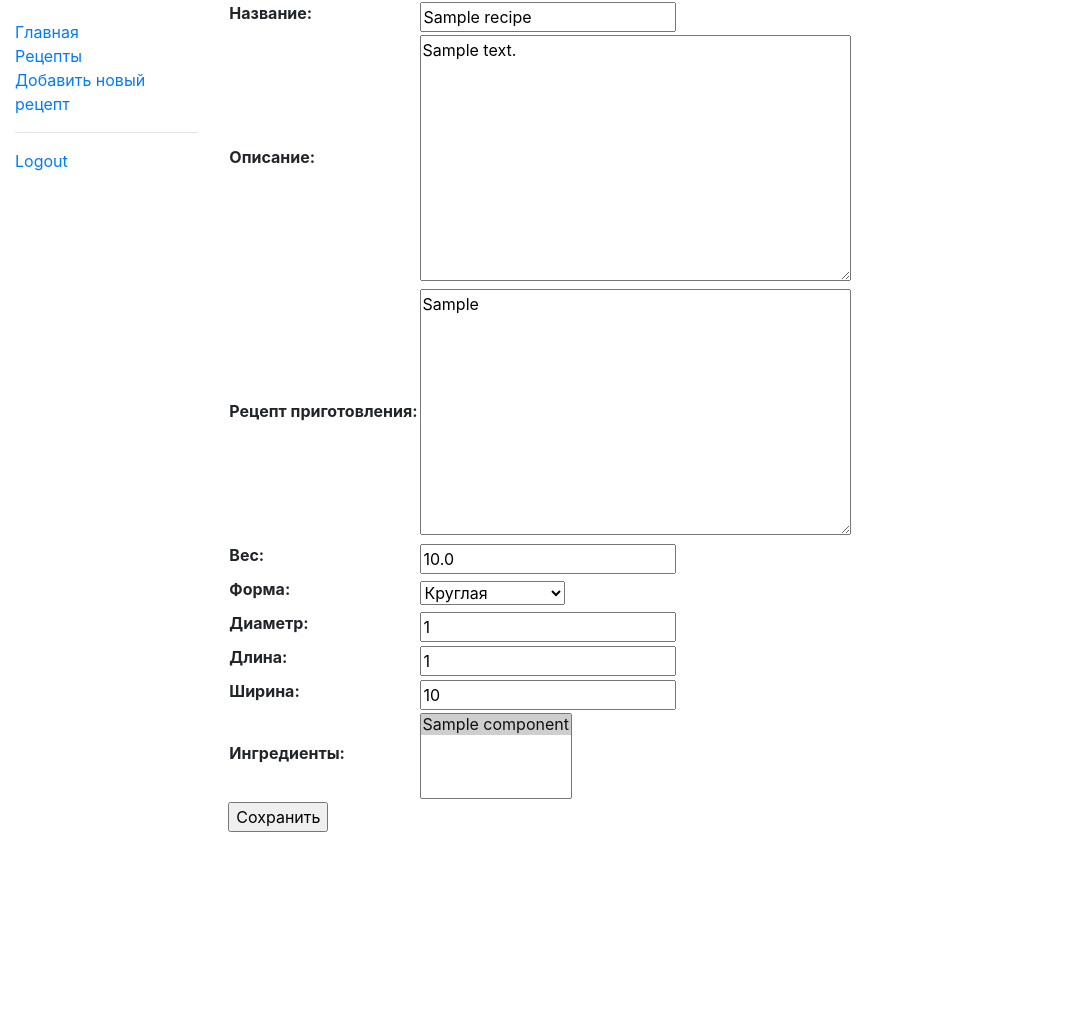
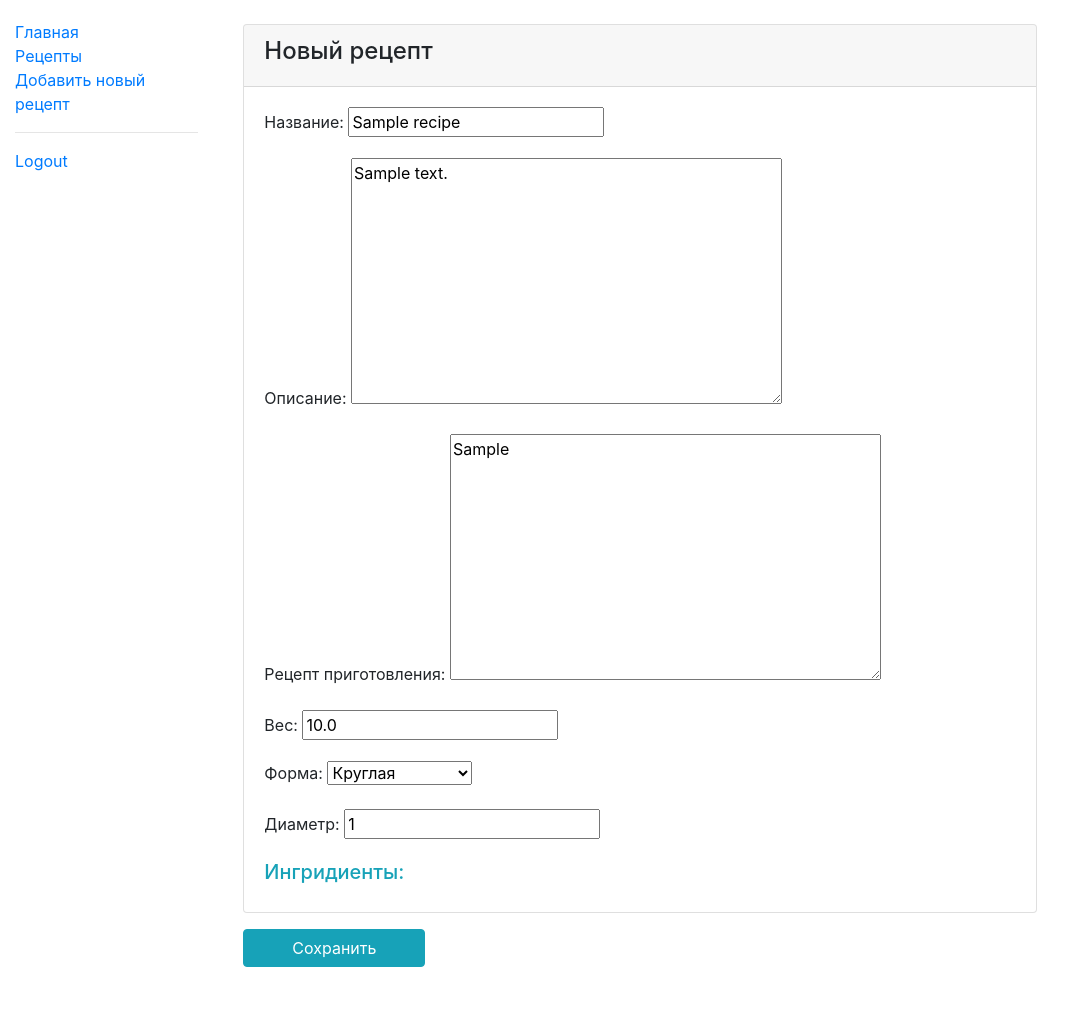
Before and after one commit to mega-yujin/aromat-biskvita, a Django app: page /calc/recipe/1/edit/ in a window 1280 px wide. Shown: the whole page, without its empty margins (0-1085 px from the left). Before the commit the page ends 832 px from the top, so only its background shows below. Run offline with Django 3.2, Linux system fonts and the light colour scheme; a user stored in the database is signed in; tables that the repository leaves empty hold one stand-in row (values such as "Sample post"); some libraries are stand-ins or nearby versions.

Commit message:
A few changes

```diff
--- a/calculator/models.py
+++ b/calculator/models.py
@@ -10,7 +10,7 @@ class Component(models.Model):
     units = models.CharField(max_length=50, verbose_name='Единица измрения')
 
     def __str__(self):  # строковое представление объекта модели
-        return self.name
+        return f"{self.name} ({self.units})"
 
 
 class Recipe(models.Model):
@@ -53,11 +53,12 @@ class Recipe(models.Model):
 class Ingredients(models.Model):
     class Meta:
         verbose_name_plural = 'Ингредиенты'
-        unique_together = (('recipe', 'component'),)
+        unique_together = (('recipe', 'component', 'annotation'),)
 
     component = models.ForeignKey(Component, on_delete=models.CASCADE, verbose_name='Ингредиент')
     recipe = models.ForeignKey(Recipe, on_delete=models.CASCADE, verbose_name='Рецепт')
     quantity = models.FloatField(null=False, default=1, verbose_name='Количество')
+    annotation = models.CharField(max_length=255, null=True, blank=True, verbose_name='Примечание')
 
     def name(self):  # функциональное поле "name"
         return self.recipe.name + "(%s)" % self.component.name
--- a/calculator/static/js/recipe_recount.js
+++ b/calculator/static/js/recipe_recount.js
@@ -93,9 +93,9 @@ function recount(ratio) {               // вычисление необходи
     console.log("Ratio: " + ratio);
     for (var i = 0, len = ingredients.length; i < len; i++) {
         var value = ingredientsQuantity[i] * ratio;
-        ingredients[i].innerHTML = value.toFixed(2);
+        ingredients[i].innerHTML = value.toFixed(1);
     }
-    document.getElementById("weight").value = (initialWeight * ratio).toFixed(2); // новый вес тортика
+    document.getElementById("weight").value = (initialWeight * ratio).toFixed(1); // новый вес тортика
 }
 
 function formSelect() {
--- a/calculator/views.py
+++ b/calculator/views.py
@@ -13,6 +13,7 @@ def Index(request):
     recipes = Recipe.objects.all()
     context = {'recipes': recipes}
     return render(request, 'index.html', context)
+
 
 @login_required
 def RecipeRecountView(request, pk):
@@ -38,35 +39,22 @@ class RecipeDelete(LoginRequiredMixin, generic.DeleteView):
     success_url = reverse_lazy('recipes')
 
 
-class RecipeUpdate(LoginRequiredMixin,generic.UpdateView):
+class RecipeUpdate(LoginRequiredMixin, generic.UpdateView):
     model = Recipe
-    fields = '__all__'
+    # fields = '__all__'
+    form_class = RecipeForm
+    template_name = 'calculator/recipe_form.html'
 
+    # def get_context_data(self, *args, **kwargs):
+    #     context = super().get_context_data(*args, **kwargs)
+    #     # context['recipe_meta_formset'] = IngredientsInlineFormset()
+    #     context['recipe_meta_formset'] = object
+    #     return context
 
-# class RecipeCreate(generic.CreateView):
-#     model = Recipe
-#     fields = '__all__'
-
-
-# def RecipeCreate(request, pk):
-#     RecipeFormSet = inlineformset_factory(Recipe, Ingredients, fields=('component', 'quantity'))  # вместо none вписать имя формы, которую надо сделать
-#     recipe = Recipe.objects.get(pk=pk)
-#
-#     if request.method == 'POST':
-#         formset = RecipeFormSet(request.POST, instance=recipe)
-#
-#         if formset.is_valid():
-#             formset.seve()
-#             return redirect('index')  # редирект после успешного сохранения
-#     else:
-#         formset = RecipeFormSet(instance=recipe)
-#
-#     context = {'formset': formset, 'recipe': recipe}
-#     return render(request, 'calculator/recipe_create.html', context)  # шаблон сделать
 
 class RecipeCreate(LoginRequiredMixin, generic.CreateView):
     form_class = RecipeForm
-    template_name = 'calculator/recipe_create.html'
+    template_name = 'calculator/recipe_form.html'
 
     def get_context_data(self, **kwargs):
         context = super(RecipeCreate, self).get_context_data(**kwargs)
--- a/templates/calculator/recipe_form.html
+++ b/templates/calculator/recipe_form.html
@@ -1,13 +1,37 @@
 {% extends "base.html" %}
 
+{% block title %}Новый рецепт{% endblock %}
 {% block content %}
-
-<form action="" method="post">
-    {% csrf_token %}
-    <table>
-    {{ form.as_table }}
-    </table>
-    <input type="submit" value="Сохранить" />
-
-</form>
+<div class="container mt-4">
+    <form method="post">
+        {% csrf_token %}
+        <div class="card">
+            <div class="card-header">
+                <h4>Новый рецепт</h4>
+            </div>
+            <div class="card-body">
+                {{ form.non_form_errors }}
+                {{ form.as_p }}
+                <h5 class="text-info">Ингридиенты:</h5>
+                {{ recipe_meta_formset.non_form_errors }}
+                {{ recipe_meta_formset.management_form }}
+                {% for form in recipe_meta_formset %}
+                <div class="d-flex py-1 inline {{ recipe_meta_formset.prefix }}">
+                    <div>{{form.component.label}}: {{ form.component }}</div>
+                    <div class="ml-auto">{{form.quantity.label}}: {{ form.quantity }}</div>
+                    <div class="ml-auto">{{form.annotation.label}}: {{ form.annotation }}</div>
+                    {% if recipe_meta_formset.can_delete %}
+                        <div class="ml-auto">{{ form.DELETE }} {{ form.DELETE.label }}</div>
+                    {% endif %}
+                </div>
+                {% endfor %}
+            </div>
+        </div>
+        <div class="mt-3 mb-5">
+            <button type="submit" class="px-5 btn btn-info">Сохранить</button>
+        </div>
+    </form>
+</div>
 {% endblock %}
+{% load static %}
+{% block script %}<script src="{% static 'js/recipe_add.js' %}"></script> {% endblock %}
```
Also changed, not shown: calculator/admin.py (+4 -3 lines), templates/calculator/recipe_detail.html (+6 -1 lines), templates/calculator/recipe_recount.html (+8 -4 lines), calculator/migrations/0004_auto_20210914_1841.py (added), 1 other file.
